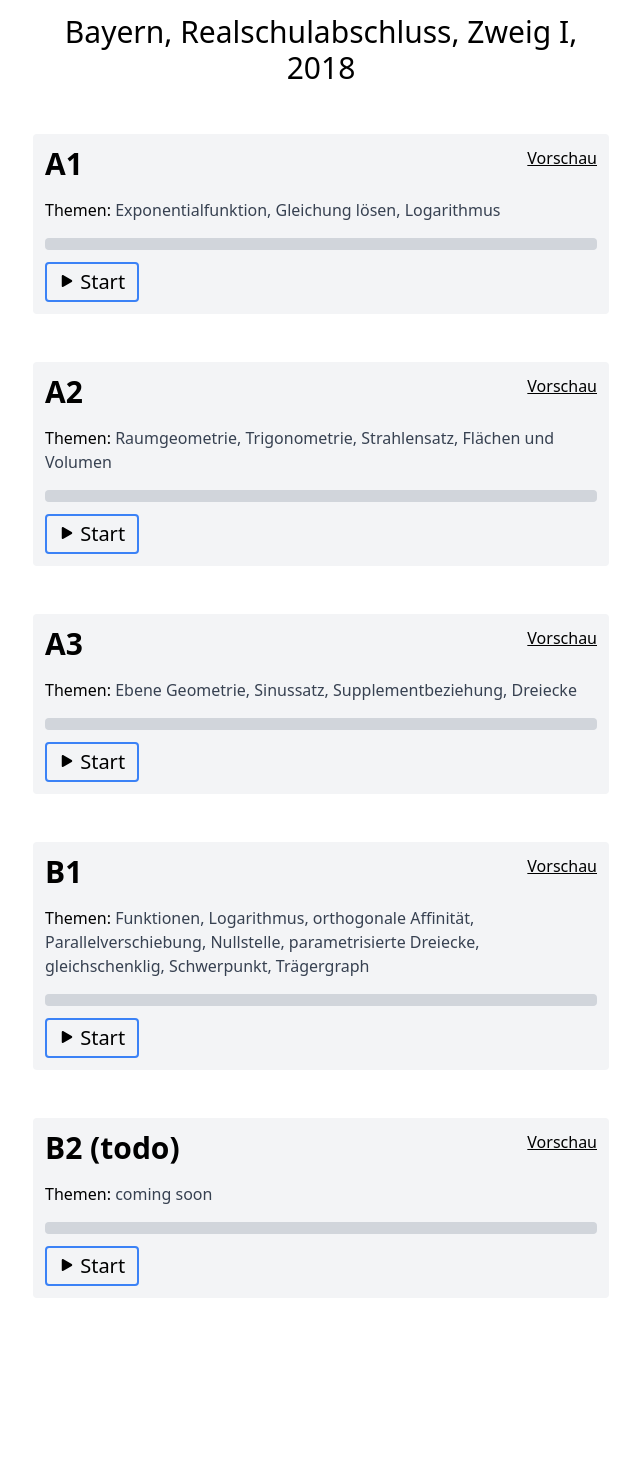
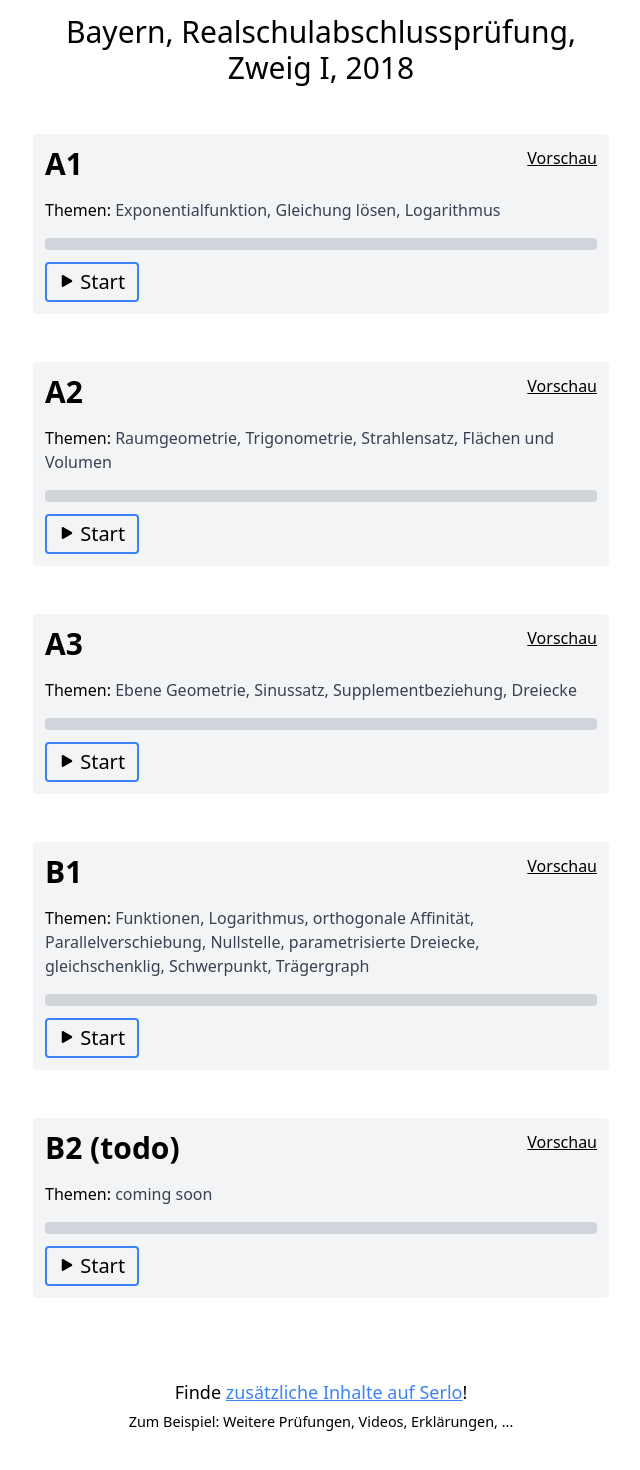
Before and after one commit to Entkenntnis/matherhino, a Next.js app: page /bayern-rs-zweig-i-2018 in a window 1280 px wide. Shown: the part 202-1672 px from the top of the page, without its empty margins (319-959 px from the left). Before the commit the page ends 1548 px from the top, so only its background shows below. Built offline with nearby package versions, Linux system fonts and the light colour scheme.

Commit message:
eine Verlinkung auf Serlo

```diff
--- a/src/pages/bayern-rs-zweig-i-2018.tsx
+++ b/src/pages/bayern-rs-zweig-i-2018.tsx
@@ -5,7 +5,9 @@ import { ChevronLeft } from '../components/icons/ChevronLeftIcon'
 export default function Page() {
   return (
     <>
-      <title>Bayern, Realschulabschluss, Zweig I, 2018 - MatheRhino</title>
+      <title>
+        Bayern, Realschulabschlussprüfung, Zweig I, 2018 - MatheRhino
+      </title>
       <div className="flex bg-gray-100 h-12 items-center justify-center relative">
         <Link href="/">
           <div className="absolute w-4 h-4 sm:w-6 sm:h-6 left-1 cursor-pointer text-gray-300">
@@ -17,7 +19,7 @@ export default function Page() {
       <div className="max-w-xl mx-auto">
         <img src="/landing/rs_by.png" className="mx-auto w-24 mt-8" />
         <h1 className="text-center text-3xl mt-8">
-          Bayern, Realschulabschluss, Zweig I, 2018
+          Bayern, Realschulabschlussprüfung, Zweig&nbsp;I, 2018
         </h1>
 
         <Card
@@ -45,6 +47,22 @@ export default function Page() {
         />
 
         <Card id={6} title="B2 (todo)" topics="coming soon" />
+
+        <div className="my-20 text-center text-lg">
+          Finde{' '}
+          <a
+            href="https://de.serlo.org/75049"
+            target="_blank"
+            className="text-blue-500 underline"
+          >
+            zusätzliche Inhalte auf Serlo
+          </a>
+          !
+          <br />
+          <small>
+            Zum Beispiel: Weitere Prüfungen, Videos, Erklärungen, ...
+          </small>
+        </div>
       </div>
     </>
   )
--- a/src/pages/index.tsx
+++ b/src/pages/index.tsx
@@ -25,14 +25,16 @@ export default function Home() {
           <img src="/landing/rs_by.png" className="w-7" />
           <p className="text-lg m-3 text-blue-500 hover:underline cursor-pointer text-left">
             <a href="/bayern-rs-zweig-i-2018">
-              Bayern, Realschulabschluss, Zweig I, 2018 (im Aufbau)
+              Bayern, Realschulabschlussprüfung, Zweig&nbsp;I, 2018 (fast
+              fertig)
             </a>
           </p>
         </div>
         <div className="flex mt-2 items-center justify-center m-2">
           <img src="/landing/rs_by.png" className="w-7" />
           <p className="text-lg m-3 text-left">
-            Bayern, Realschulabschluss, Zweig II/III, 2018 (in Planung)
+            Bayern, Realschulabschlussprüfung, Zweig&nbsp;II/III, 2018 (im
+            Aufbau)
           </p>
         </div>
         <div className="py-14 text-2xl">...</div>
```
